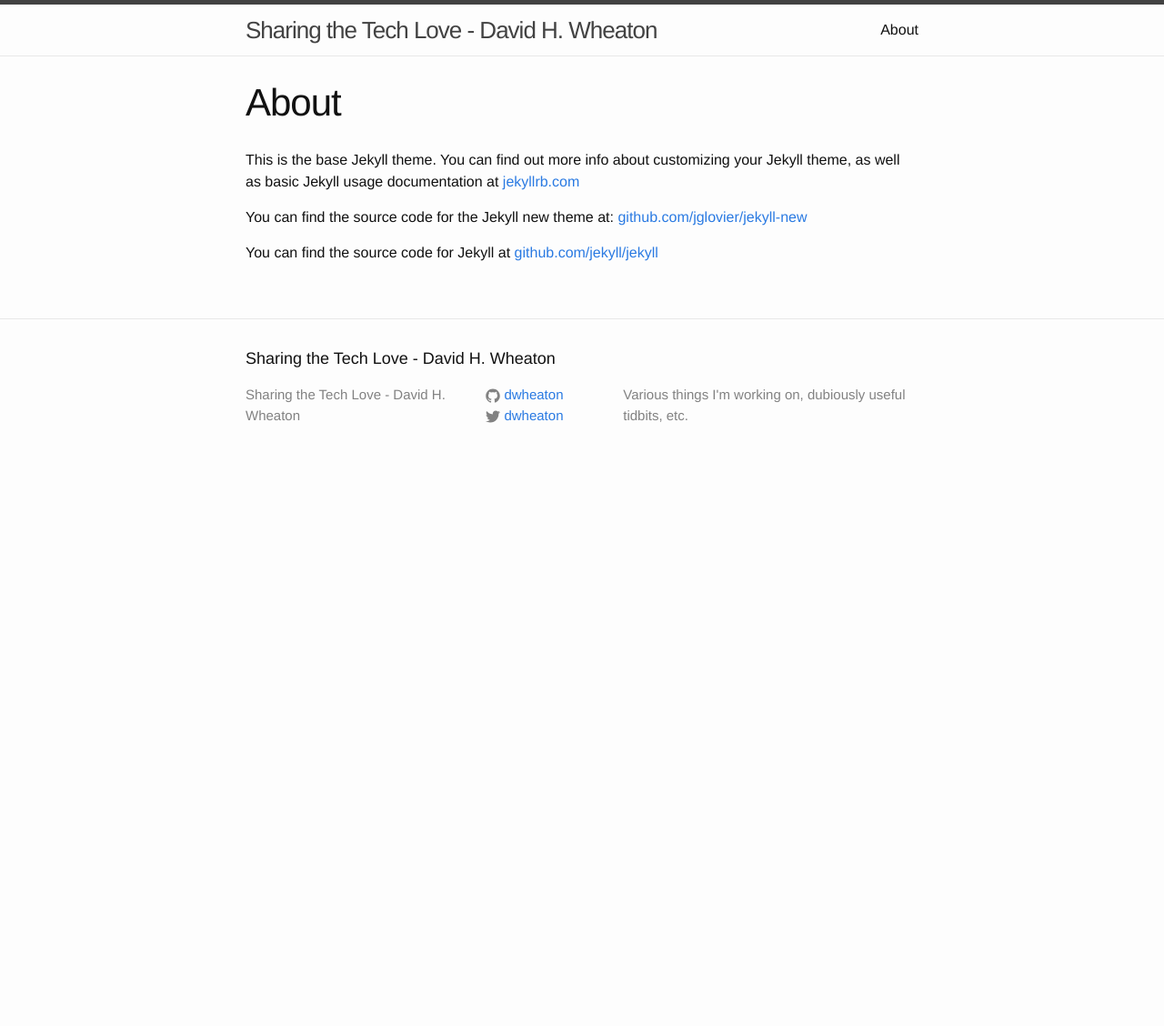
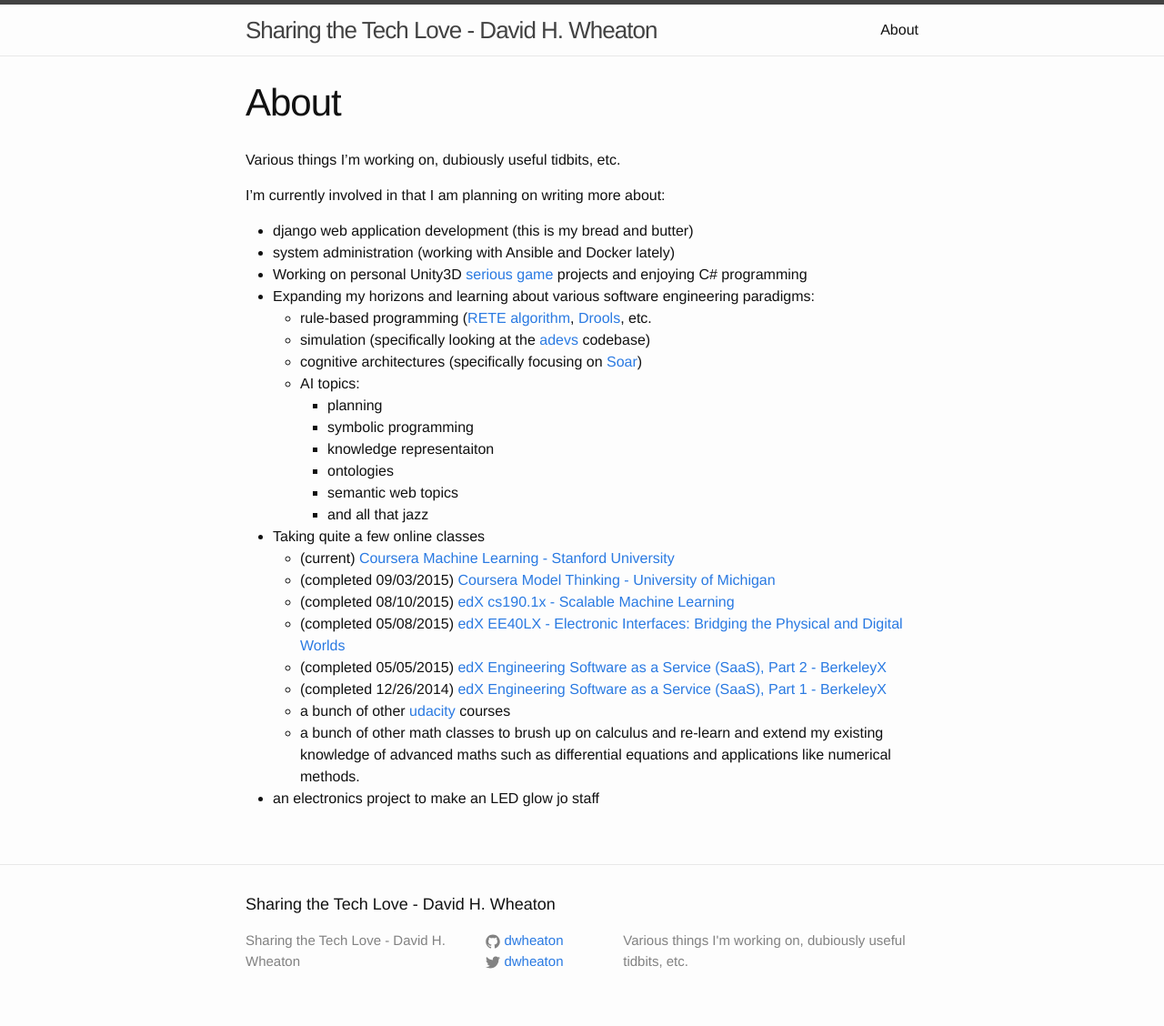
Before and after one commit to dwheaton/dwheaton.github.io, a Jekyll site: the page built from about.md, in a window 1280 px wide. Shown: the whole page at 91% size. Built offline with Jekyll 4.4.1, drawn with Linux system fonts in a browser that asks for light colours; before the commit the page ends 900 px from its top, so only the background shows below that.

Commit message:
proper about page

```diff
--- a/about.md
+++ b/about.md
@@ -4,8 +4,31 @@ title: About
 permalink: /about/
 ---
 
-This is the base Jekyll theme. You can find out more info about customizing your Jekyll theme, as well as basic Jekyll usage documentation at [jekyllrb.com](http://jekyllrb.com/)
+Various things I'm working on, dubiously useful tidbits, etc.
 
-You can find the source code for the Jekyll new theme at: [github.com/jglovier/jekyll-new](https://github.com/jglovier/jekyll-new)
+I'm currently involved in that I am planning on writing more about:
 
-You can find the source code for Jekyll at [github.com/jekyll/jekyll](https://github.com/jekyll/jekyll)
+* django web application development (this is my bread and butter)
+* system administration (working with Ansible and Docker lately)
+* Working on personal Unity3D [serious game](https://en.wikipedia.org/wiki/Serious_game) projects and enjoying C# programming
+* Expanding my horizons and learning about various software engineering paradigms:
+  * rule-based programming ([RETE algorithm](https://en.wikipedia.org/wiki/Rete_algorithm), [Drools](http://www.drools.org/), etc.
+  * simulation (specifically looking at the [adevs](http://web.ornl.gov/~1qn/adevs/) codebase)
+  * cognitive architectures (specifically focusing on [Soar](http://soar.eecs.umich.edu/))
+  * AI topics:
+    * planning
+    * symbolic programming
+    * knowledge representaiton
+    * ontologies
+    * semantic web topics
+    * and all that jazz
+* Taking quite a few online classes
+  * (current) [Coursera Machine Learning - Stanford University](https://www.coursera.org/learn/machine-learning)
+  * (completed 09/03/2015) [Coursera Model Thinking - University of Michigan](https://www.coursera.org/learn/modelthinking)
+  * (completed 08/10/2015) [edX cs190.1x - Scalable Machine Learning](https://www.edx.org/course/scalable-machine-learning-uc-berkeleyx-cs190-1x)
+  * (completed 05/08/2015) [edX EE40LX - Electronic Interfaces: Bridging the Physical and Digital Worlds](https://www.edx.org/course/electronic-interfaces-bridging-physical-uc-berkeleyx-ee40lx-0)
+  * (completed 05/05/2015) [edX Engineering Software as a Service (SaaS), Part 2 - BerkeleyX](https://www.edx.org/course/engineering-software-service-saas-part-2-uc-berkeleyx-cs169-2x)
+  * (completed 12/26/2014) [edX Engineering Software as a Service (SaaS), Part 1 - BerkeleyX](https://www.edx.org/course/engineering-software-service-saas-part-1-uc-berkeleyx-cs169-1x)
+  * a bunch of other [udacity](https://www.udacity.com/) courses
+  * a bunch of other math classes to brush up on calculus and re-learn and extend my existing knowledge of advanced maths such as differential equations and applications like numerical methods.
+* an electronics project to make an LED glow jo staff
```
